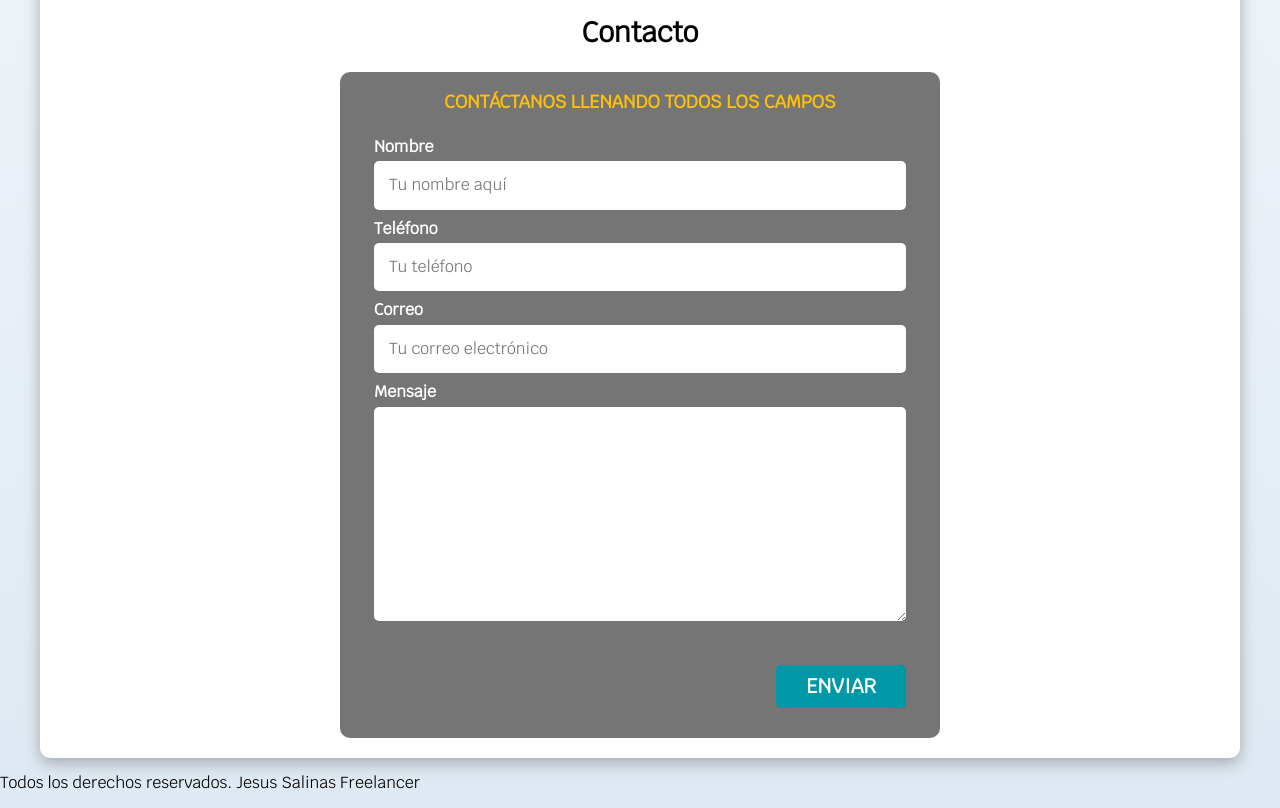
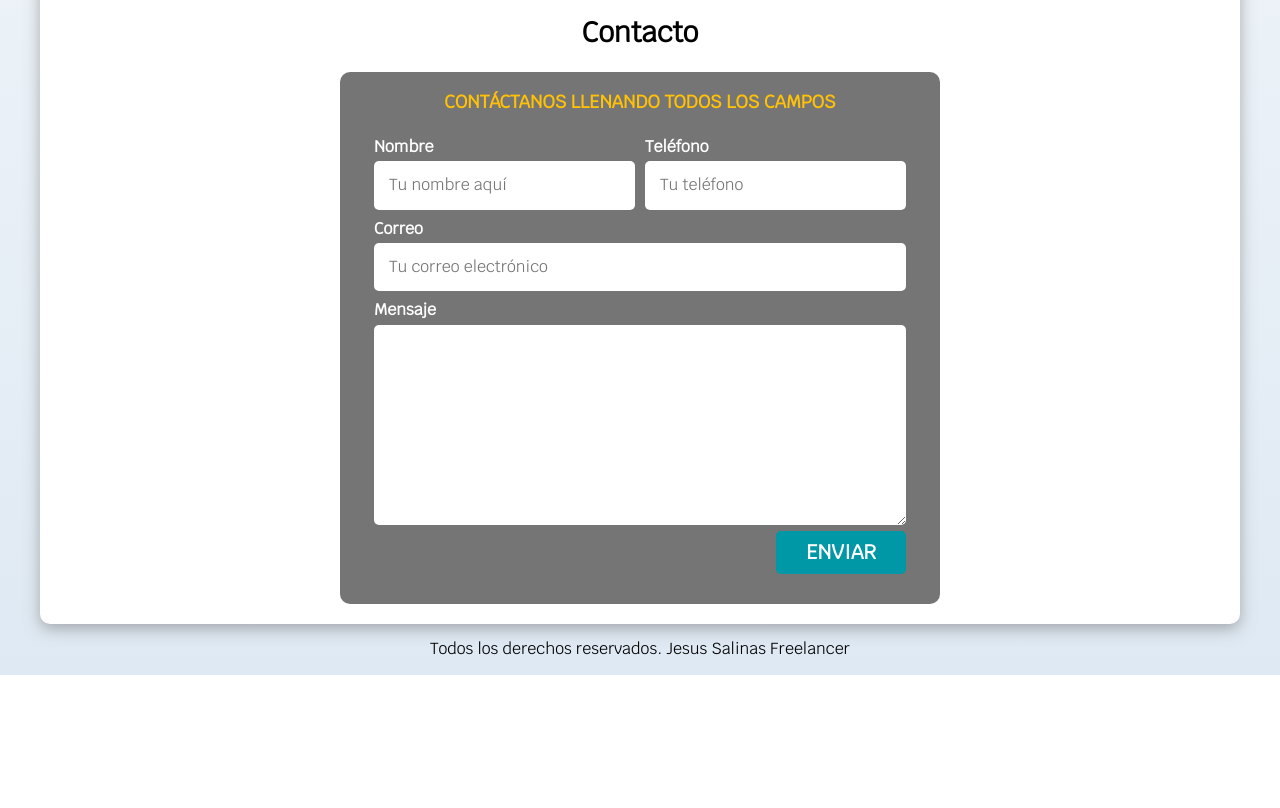
Before and after one commit to jesalinas/freelancer, a plain HTML site: page index.html in a window 1280 px wide. Shown: the part 1080-1888 px from the top of the page. After the commit the page ends 1755 px from the top, so only its background shows below. Drawn offline with Linux system fonts and the light colour scheme.

Commit message:
final del proyecto freelancer, se aplico grid al formulario, video 46

```diff
--- a/css/styles.css
+++ b/css/styles.css
@@ -11,7 +11,8 @@
 /* Globales */
 html {
     font-size: 62.5%; /* hack para box model */
-    box-sizing: border-box;
+    box-sizing: border-box; /* mejora el uso de las medidas, sumando border y padding */
+    scroll-snap-type: y mandatory;
 }
 *, *::before, *::after {
     box-sizing: inherit;
@@ -164,6 +165,15 @@ h1.titulo span {
     color: var(--white);
 }
 
+/* scroll snap, opcional
+.servicios,
+.nav-principal,
+.formulario {
+    scroll-snap-align: center;
+    scroll-snap-stop: always;
+}
+*/
+
 /* Servicios */
 
 @media (min-width: 768px) {
@@ -225,10 +235,19 @@ h1.titulo span {
     color: var(--primary);
 }
 
+@media (min-width: 768px) {
+
 .contenedor-campos {
-
-
-}
+    display: grid;
+    grid-template-columns: repeat(2, 1fr); /* se define # de columnas */
+    grid-template-rows: auto auto 20rem; /* se define # de filas */
+    column-gap: 1rem;
+    }
+    .campo:nth-child(3),
+    .campo:nth-child(4) {
+        grid-column: 1 / 3;
+    }
+} /* los 2 primeros input se ubican en una sola fila */
 
 .campo {
     margin-bottom: 1rem;
@@ -241,9 +260,17 @@ h1.titulo span {
     display: block;
 }
 
+.campo textarea {
+    height: 20rem;
+}
+
 .input-text {
     width: 100%;
     border: none;
     padding: 1.5rem;
     border-radius: .5rem;
 }
+
+.footer {
+    text-align: center;
+}
--- a/index.html
+++ b/index.html
@@ -136,7 +136,7 @@
 
 </main>
 
-<footer>
+<footer class="footer"">
     <p>Todos los derechos reservados. Jesus Salinas Freelancer</p>
 </footer>
 
```
